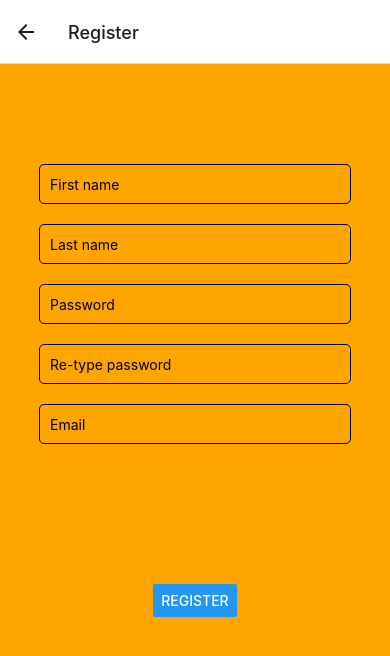
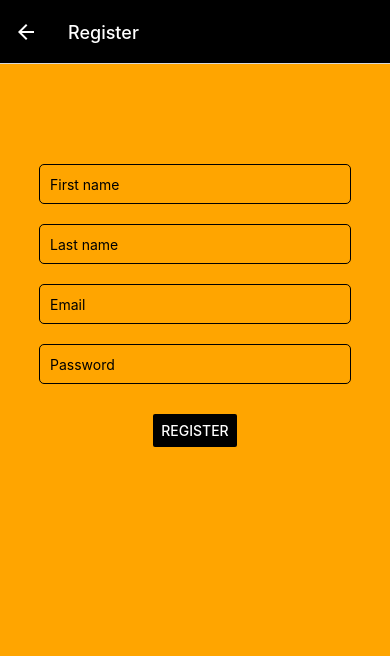
Before and after one commit to Sovellusprojektit/Animal-Tracker, a React Native app in the folder Client/: screen /Register in a window 390 px wide. Shown: the top 656 px of the page. Built offline with nearby package versions, Linux system fonts and the light colour scheme.

Commit message:
register page post testausta vaille valmis, ulkoasua tarvittaessa voi muokata lisää

```diff
--- a/Client/pages/RegisterScreen.js
+++ b/Client/pages/RegisterScreen.js
@@ -1,21 +1,74 @@
 import React from 'react';
-import { View, StyleSheet,Button } from 'react-native';
+import { View, StyleSheet,Button,Alert } from 'react-native';
 import { TextInput } from 'react-native-gesture-handler';
 
-const RegisterScreen = ({navigation}) => {
+const RegisterScreen = ({ navigation }) => {
+  const [fname, setFname] = React.useState('');
+  const [lname, setLname] = React.useState('');
+  const [password, setPassword] = React.useState('');
+  const [email, setEmail] = React.useState('');
+
+  const handleRegister = () => {
+    if (email.length < 1 || !email.includes('@')) {
+      Alert.alert('Invalid email address');
+    } else if (password.length < 6) {
+      Alert.alert('Password must be at least 6 characters');
+    } else
+    fetch('http://localhost:8080/adduser', {
+      method: 'POST',
+      headers: {
+        'Content-Type': 'application/json'
+      },
+      body: JSON.stringify({
+        fname: fname,
+        lname: lname,
+        password: password,
+        email: email,
+      }),
+    })
+      .then((response) => response.json())
+      .then((data) => {
+        console.log(data);
+        navigation.navigate('Login');
+      })
+      .catch((error) => {
+        console.error(error);
+      });
+  };
+
   return (
     <View style={styles.container}>
-      <TextInput style={styles.textInput}placeholder='First name'></TextInput>
-      <TextInput style={styles.textInput}placeholder='Last name'></TextInput>
-      <TextInput style={styles.textInput}placeholder='Password'></TextInput>
-      <TextInput style={styles.textInput}placeholder='Re-type password'></TextInput>
-      <TextInput style={styles.textInput}placeholder='Email'></TextInput>
+      <TextInput
+        style={styles.textInput}
+        placeholder="First name"
+        onChangeText={(text) => setFname(text)}
+      ></TextInput>
+      <TextInput
+        style={styles.textInput}
+        placeholder="Last name"
+        onChangeText={(text) => setLname(text)}
+      ></TextInput>
+        <TextInput
+        style={styles.textInput}
+        placeholder="Email"
+        onChangeText={(text) => setEmail(text)}
+        ></TextInput>
+      <TextInput
+        style={styles.textInput}
+        secureTextEntry={true}
+        placeholder="Password"
+        onChangeText={(text) => setPassword(text)}
+      ></TextInput>
       <View style={styles.buttonstyle}>
-         <Button title="Register"onPress={() => navigation.navigate('Login')}/>
-    </View>
+        <Button
+          title="Register"
+          onPress={handleRegister}
+          color="black"
+        />
+      </View>
     </View>
   );
-}
+};
 
 const styles = StyleSheet.create({
     container: {
@@ -36,9 +89,11 @@ const styles = StyleSheet.create({
       borderRadius: 5,
     },
     buttonstyle: {
-        borderRadius: 5,
-        marginTop: 120,
-        alignItems: 'center',    }
+    alignItems: 'center',
+    justifyContent: 'center',
+    borderRadius: 4,
+    padding: 10,
+    },
   });
 
 
--- a/Client/utility/Navigation.js
+++ b/Client/utility/Navigation.js
@@ -5,10 +5,17 @@ import LoginScreen from '../pages/LoginScreen';
 const Stack = createStackNavigator();
 
 const Navigation = () => {
-    return (
+  return (
     <Stack.Navigator initialRouteName="Login">
       <Stack.Screen name="Login" component={LoginScreen} />
-      <Stack.Screen name="Register" component={RegisterScreen} />
+      <Stack.Screen name="Register"
+        component={RegisterScreen}
+        options={{
+          headerStyle: {
+            backgroundColor: 'black',
+          },
+          headerTintColor: 'white',
+        }} />
     </Stack.Navigator>
   );
 }
```
